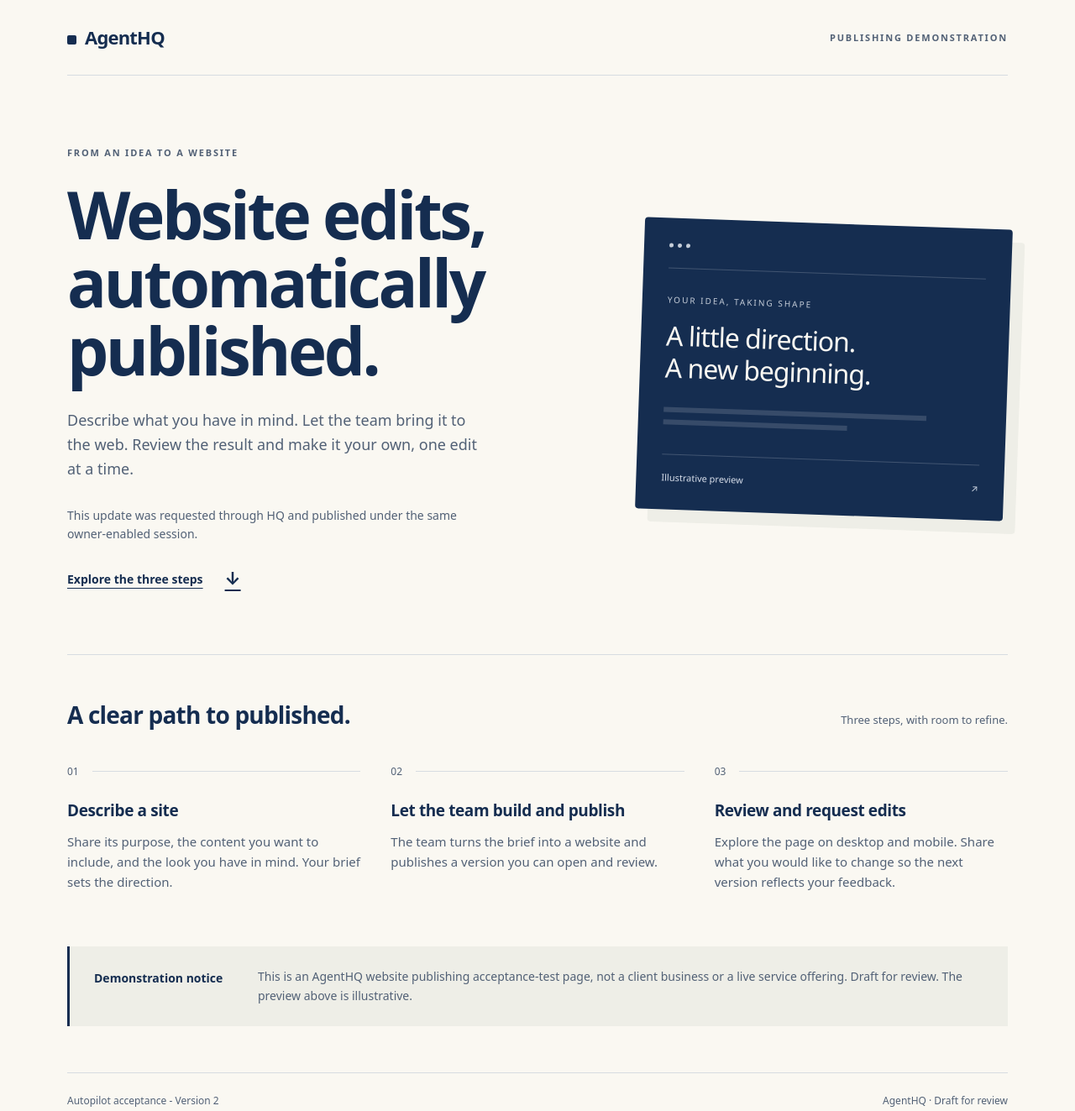
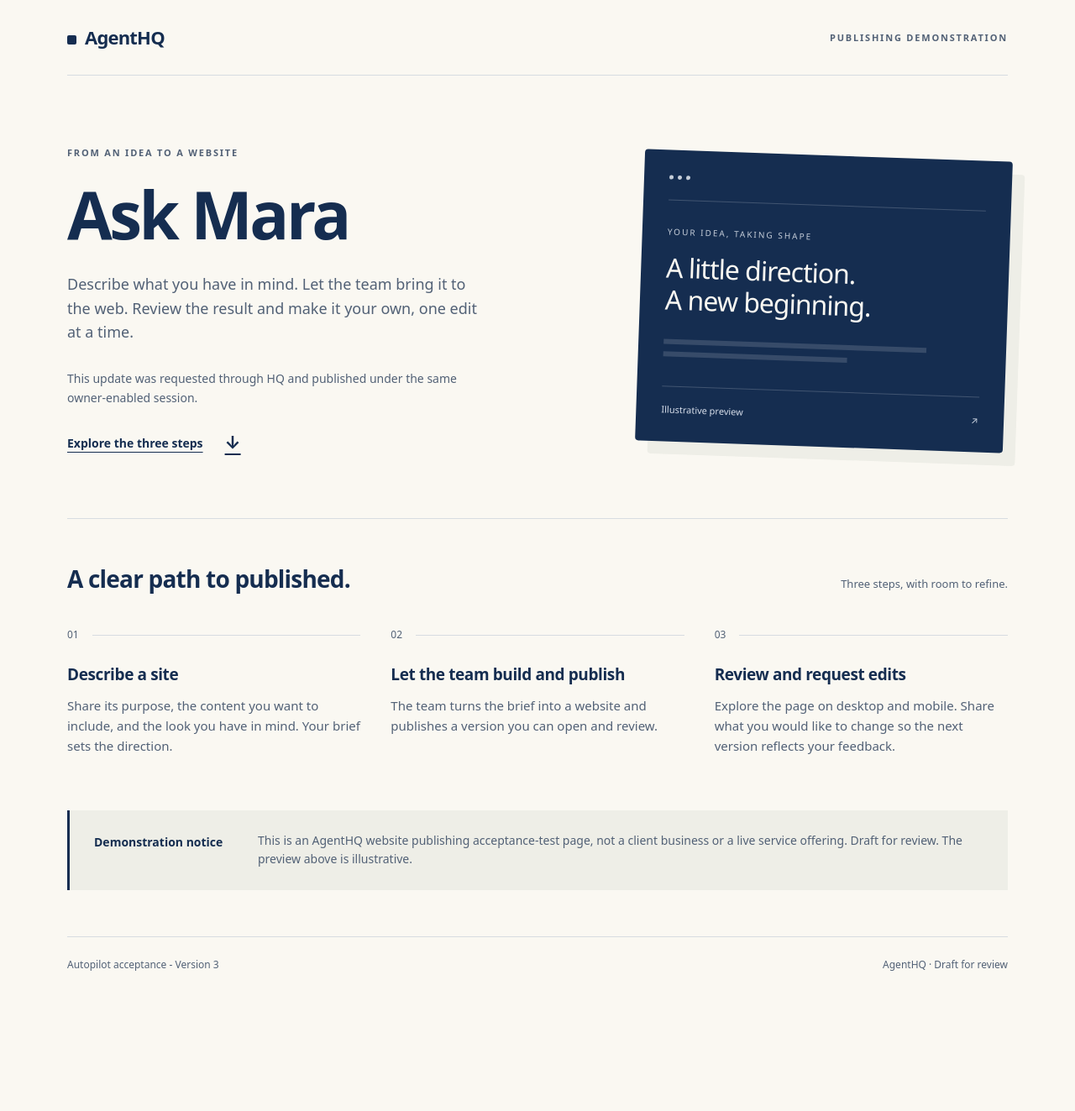
Before and after one commit to Glanzberg-Web/agenthq-autopilot-acceptance-v2, a plain HTML site: page site/index.html in a window 1280 px wide. Shown: the whole page at 84% size. After the commit the page ends 1181 px from the top, so only its background shows below. Drawn offline with Linux system fonts and the light colour scheme.

Commit message:
Update owner-approved website

```diff
--- a/site/index.html
+++ b/site/index.html
@@ -16,7 +16,7 @@
 <header><div class="brand"><span aria-hidden="true"></span>AgentHQ</div><div class="header-note">Publishing demonstration</div></header>
 <main id="main">
 <section class="hero" aria-labelledby="hero-title">
-<div><p class="eyebrow">From an idea to a website</p><h1 id="hero-title">Website edits, automatically published.</h1><p class="intro">Describe what you have in mind. Let the team bring it to the web. Review the result and make it your own, one edit at a time.</p><p class="update-note">This update was requested through HQ and published under the same owner-enabled session.</p><a class="link" href="#how-it-works">Explore the three steps <span aria-hidden="true">↓</span></a></div>
+<div><p class="eyebrow">From an idea to a website</p><h1 id="hero-title">Ask Mara</h1><p class="intro">Describe what you have in mind. Let the team bring it to the web. Review the result and make it your own, one edit at a time.</p><p class="update-note">This update was requested through HQ and published under the same owner-enabled session.</p><a class="link" href="#how-it-works">Explore the three steps <span aria-hidden="true">↓</span></a></div>
 <div class="preview" aria-label="Illustrative website preview">
 <div class="preview-top" aria-hidden="true"><span class="dot"></span><span class="dot"></span><span class="dot"></span></div>
 <p class="preview-label">Your idea, taking shape</p><p class="preview-title">A little direction.<br>A new beginning.</p><div class="preview-rule" aria-hidden="true"></div><div class="preview-rule short" aria-hidden="true"></div><div class="preview-bottom"><span>Illustrative preview</span><span aria-hidden="true">↗</span></div>
@@ -32,7 +32,7 @@
 </section>
 <aside class="notice" aria-labelledby="notice-title"><h2 id="notice-title">Demonstration notice</h2><p>This is an AgentHQ website publishing acceptance-test page, not a client business or a live service offering. Draft for review. The preview above is illustrative.</p></aside>
 </main>
-<footer><p>Autopilot acceptance - Version 2</p><p>AgentHQ · Draft for review</p></footer>
+<footer><p>Autopilot acceptance - Version 3</p><p>AgentHQ · Draft for review</p></footer>
 </div>
 </body>
 </html>
```
